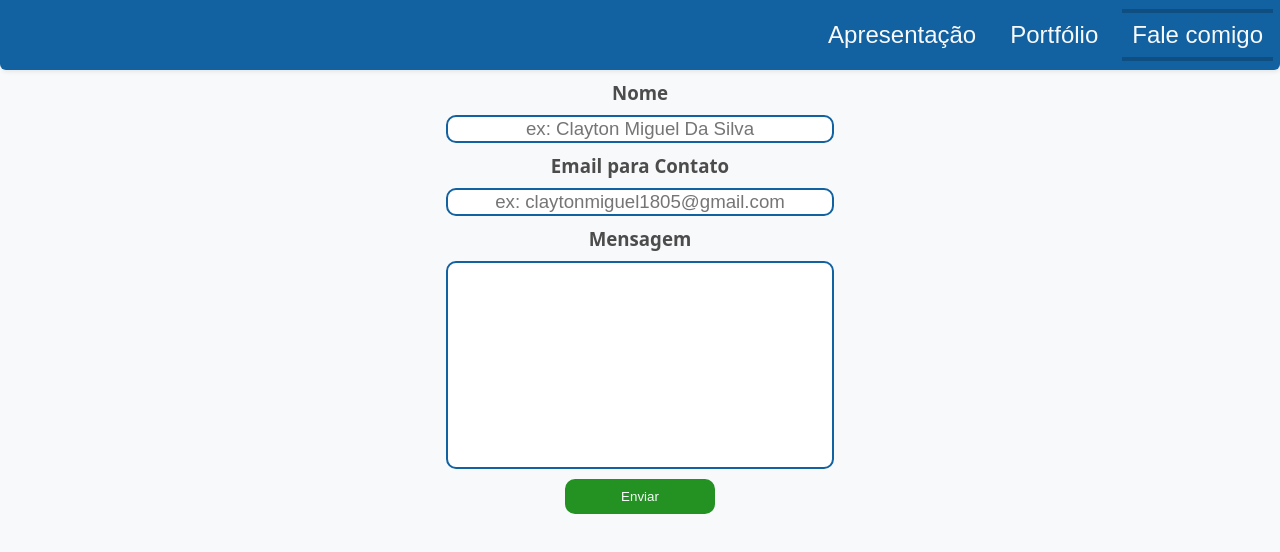
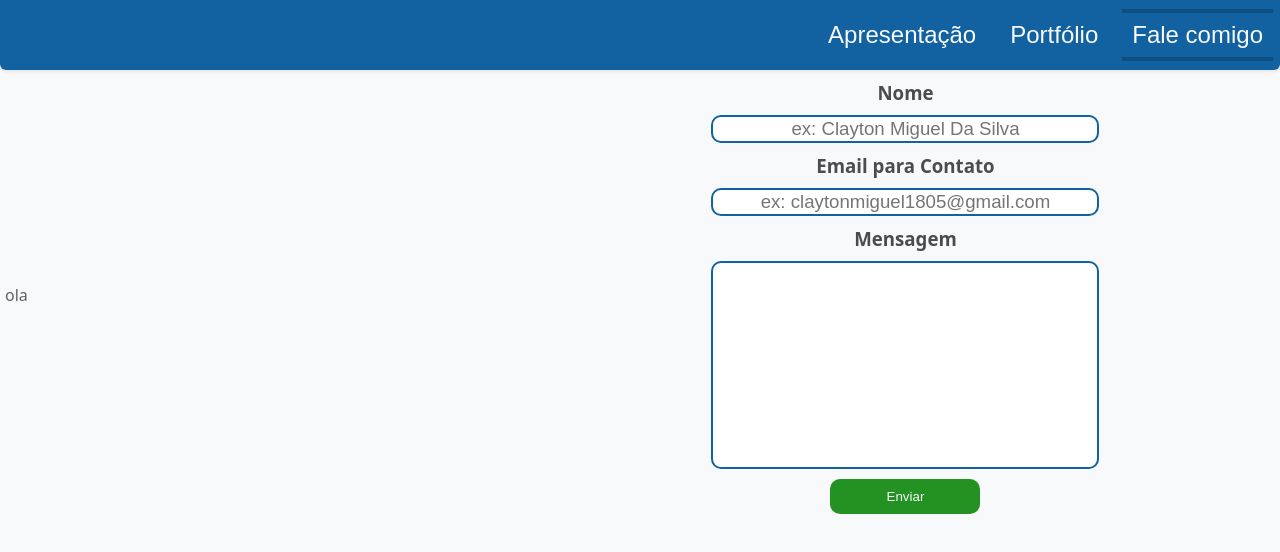
Before and after one commit to Clayton1805/portfolio_clayton, a React (Create React App) app: page /faleComigo in a window 1280 px wide. Shown: the top 552 px of the page. Built offline with nearby package versions, Linux system fonts and the light colour scheme; no server answers.

Commit message:
começando texto talck to me

```diff
--- a/src/pages/TalkToMe.jsx
+++ b/src/pages/TalkToMe.jsx
@@ -11,6 +11,7 @@ const FormFlexColumnCss = styled.form`
   align-items: center;
   align-content: center;
   /* width: 100%; */
+  flex-grow: 1;
 `;
 
 const InputTextCss = styled.input`
@@ -65,8 +66,18 @@ const LabelCss = styled.label`
   text-align: center;
 `;
 
-const Div = styled.div`
-  width: 100%;
+const DivCss = styled.div`
+  height: 100%;
+  display: flex;
+  align-items: center;
+  align-content: center;
+`;
+
+const ContainerTextCss = styled.div`
+  flex-grow: 1;
+  p {
+    margin: 5px;
+  }
 `;
 
 function TalkToMe() {
@@ -86,7 +97,10 @@ function TalkToMe() {
 
   return (
     <BodyHeader imageClayton>
-      <Div>
+      <DivCss>
+        <ContainerTextCss>
+          <p>ola</p>
+        </ContainerTextCss>
         <FormFlexColumnCss ref={form} onSubmit={sendEmail}>
           <LabelCss htmlFor="name">
             Nome
@@ -112,7 +126,7 @@ function TalkToMe() {
           <TextareaCss id="message" name="message" />
           <InputSubmitCss type="submit" value="Enviar" />
         </FormFlexColumnCss>
-      </Div>
+      </DivCss>
     </BodyHeader>
   );
 }
```
